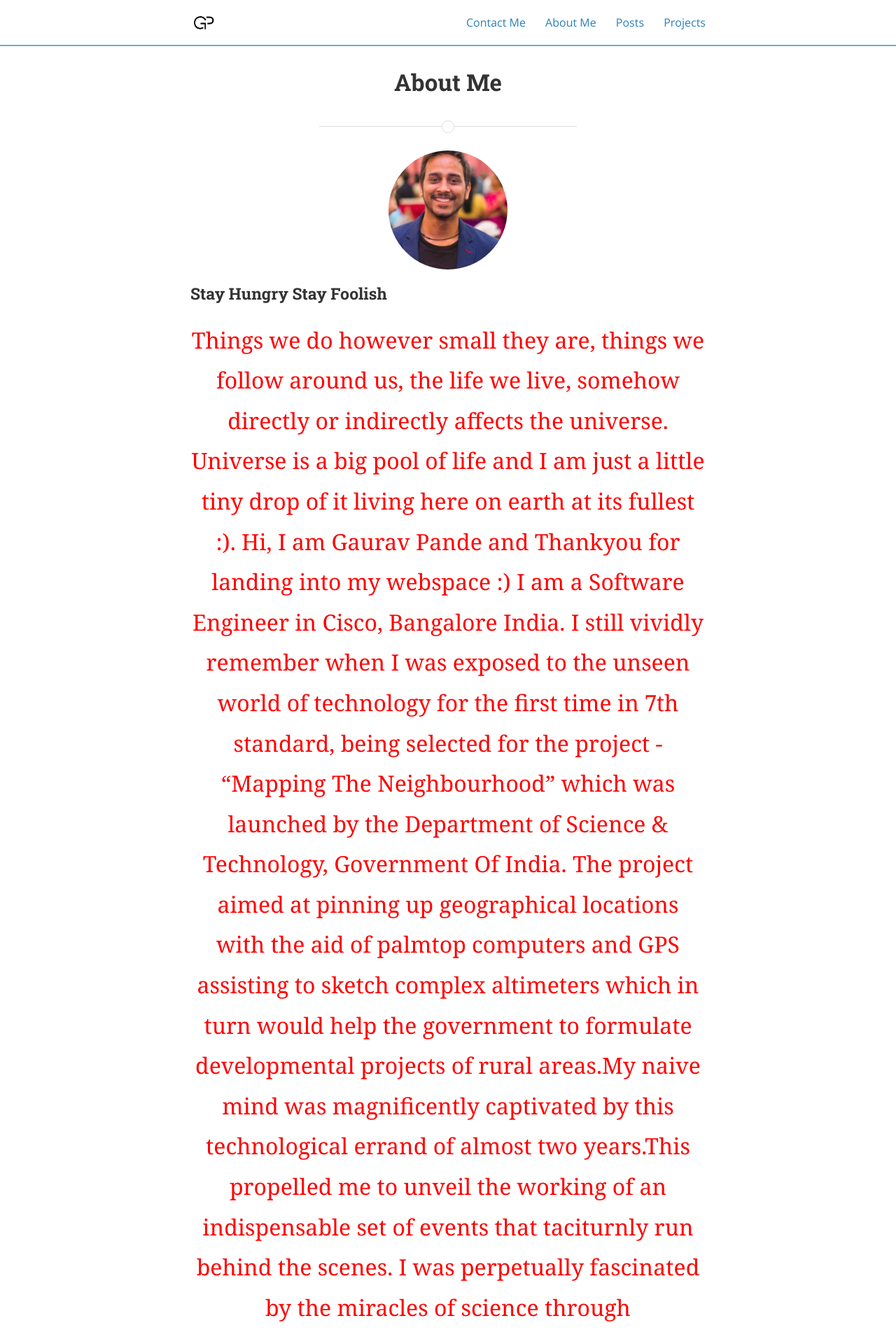
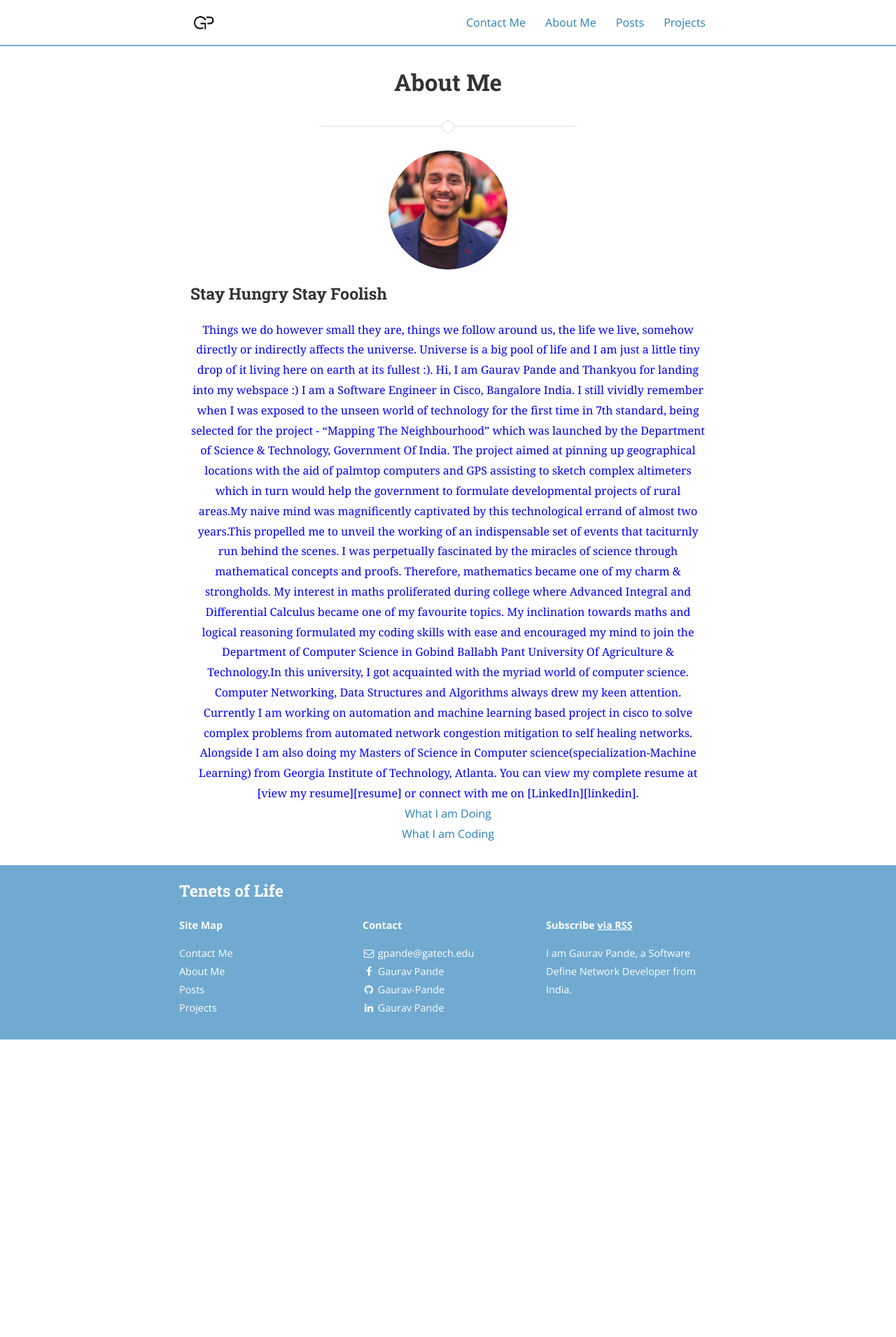
Before and after one commit to Gaurav-Pande/gaurav-pande.github.io, a Jekyll site: the page built from about.md, in a window 1280 px wide. Shown: the top 1910 px of the page at 70% size. Built offline with Jekyll 4.4.1, drawn with Linux system fonts in a browser that asks for light colours; nearby versions of some CDN libraries; a style sheet for code colours, icons or effects is not loaded; after the commit the page ends 1485 px from its top, so only the background shows below that.

Commit message:
Update about.md

```diff
--- a/about.md
+++ b/about.md
@@ -9,7 +9,7 @@ permalink: /about/
 ### Stay Hungry Stay Foolish
 
 
-<div style="text-align:center"><span style="color:red; font-family:Georgia; font-size:2em;">
+<div style="text-align:center"><span style="color:blue; font-family:Georgia;">
 
 Things we do however small they are, things we follow around us, the life we live, somehow directly or indirectly affects the universe. Universe is a big pool of life and I am just a little tiny drop of it living here on earth at its fullest :). Hi, I am Gaurav Pande and Thankyou for landing into my webspace :)
 
```
